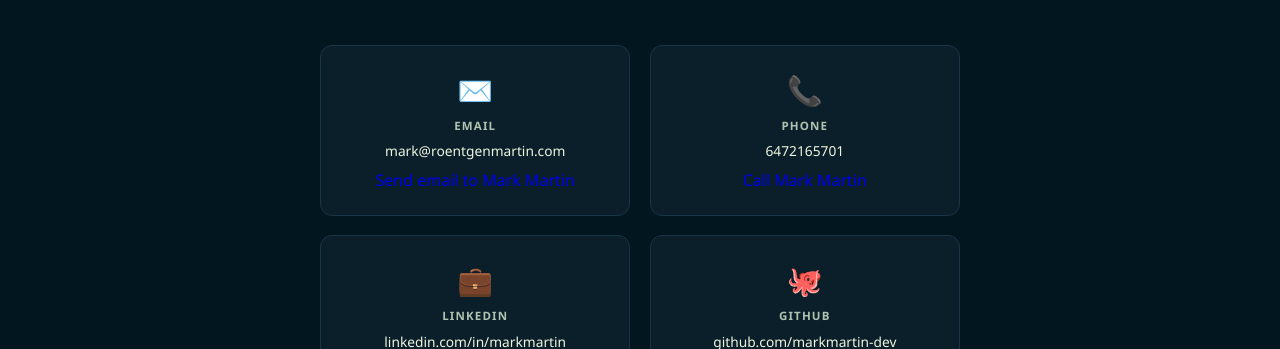
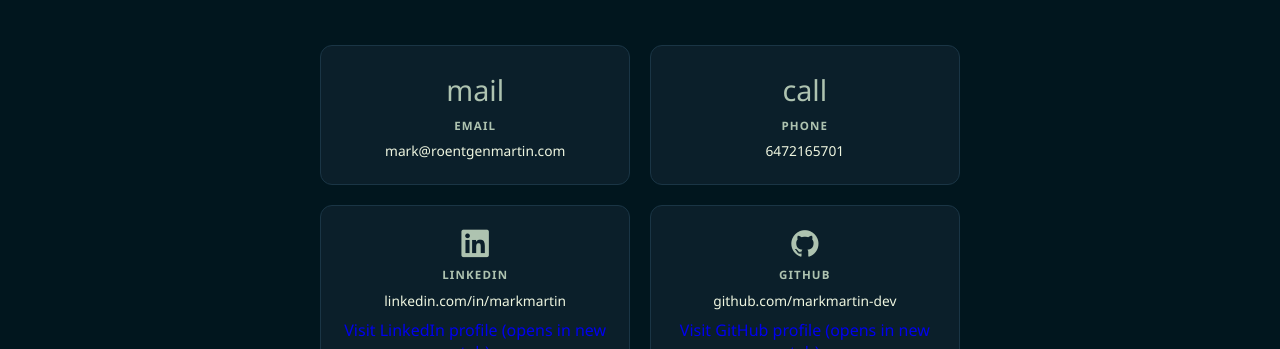
Before and after one commit to markmartin-dev/portfolio-site, a React (Vite) app: page / in a window 1280 px wide. Shown: the part 3428-3777 px from the top of the page. Built offline with nearby package versions, Linux system fonts and the light colour scheme.

Commit message:
updated structure

```diff
--- a/src/data/contactCardData.ts
+++ b/src/data/contactCardData.ts
@@ -3,21 +3,21 @@ export const contactCardData = [
         type: 'Email',
         value: 'mark@roentgenmartin.com',
         href: 'mailto:mark@roentgenmartin.com',
-        icon: '✉️',
-        ariaLabel: 'Send email to Mark Martin'
+        icon: 'mail',
+        iconClass: 'material-symbols-outlined',
     },
     {
         type: 'Phone',
-        value: '647-216-5701',
+        value: '+1 647-216-5701',
         href: 'tel:6472165701',
-        icon: '📞',
-        ariaLabel: 'Call Mark Martin'
+        icon: 'call',
+        iconClass: 'material-symbols-outlined',
     },
     {
         type: 'LinkedIn',
         value: 'linkedin.com/in/markmartin',
         href: 'https://linkedin.com/in/markmartin',
-        icon: '💼',
+        iconClass: 'devicon-linkedin-plain',
         ariaLabel: 'Visit LinkedIn profile (opens in new tab)',
         external: true
     },
@@ -25,7 +25,7 @@ export const contactCardData = [
         type: 'GitHub',
         value: 'github.com/markmartin-dev',
         href: 'https://github.com/markmartin-dev',
-        icon: '🐙',
+        iconClass: 'devicon-github-original',
         ariaLabel: 'Visit GitHub profile (opens in new tab)',
         external: true
     }
```
